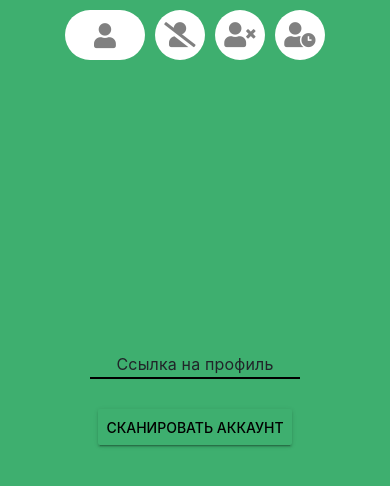
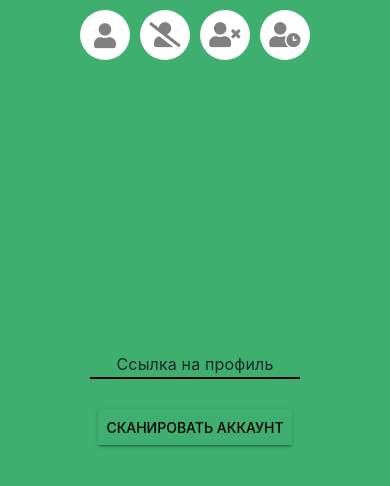
Before and after one commit to shzfrnia/Vk_script_front, a Vue app: page / in a window 390 px wide. Shown: the top 486 px of the page. Built offline with nearby package versions, Linux system fonts and the light colour scheme.

Commit message:
Add responsebiliry GUI

```diff
--- a/src/components/AccountManager.vue
+++ b/src/components/AccountManager.vue
@@ -1,10 +1,10 @@
 <template>
-    <router-link :to="{name: 'home'}">
+    <router-link id="link" :to="{name: 'home'}">
         <div style="overflow: hidden;" class="my-btn" :style="{'width': widthButton}">
             <avatar v-if="$store.getters.accountIsSet" :url="$store.state.session.avatar"></avatar>
             <i v-else class="fas fa-user"></i>
             <transition name='fade'>
-                <p v-show="nameIsShow">{{userName}}</p>
+                <p id="nickname" v-show="nameIsShow">{{userName}}</p>
             </transition>
         </div>
     </router-link>
@@ -90,4 +90,14 @@
     .router-link-exact-active .my-btn{
         width: 80px;
     }
+
+    @media screen and (max-width: 530px) {
+        #nickname {
+            display: none;
+        }
+        #link .my-btn {
+            width: 50px !important;
+        }
+    }
+
 </style>
```
